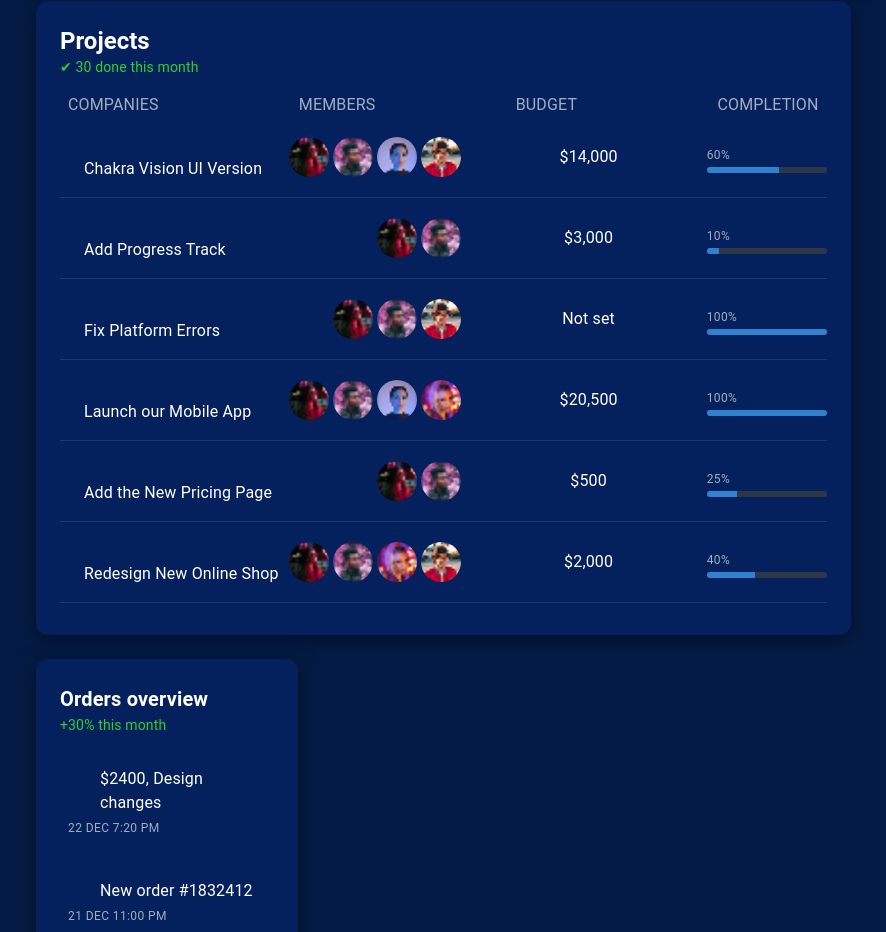
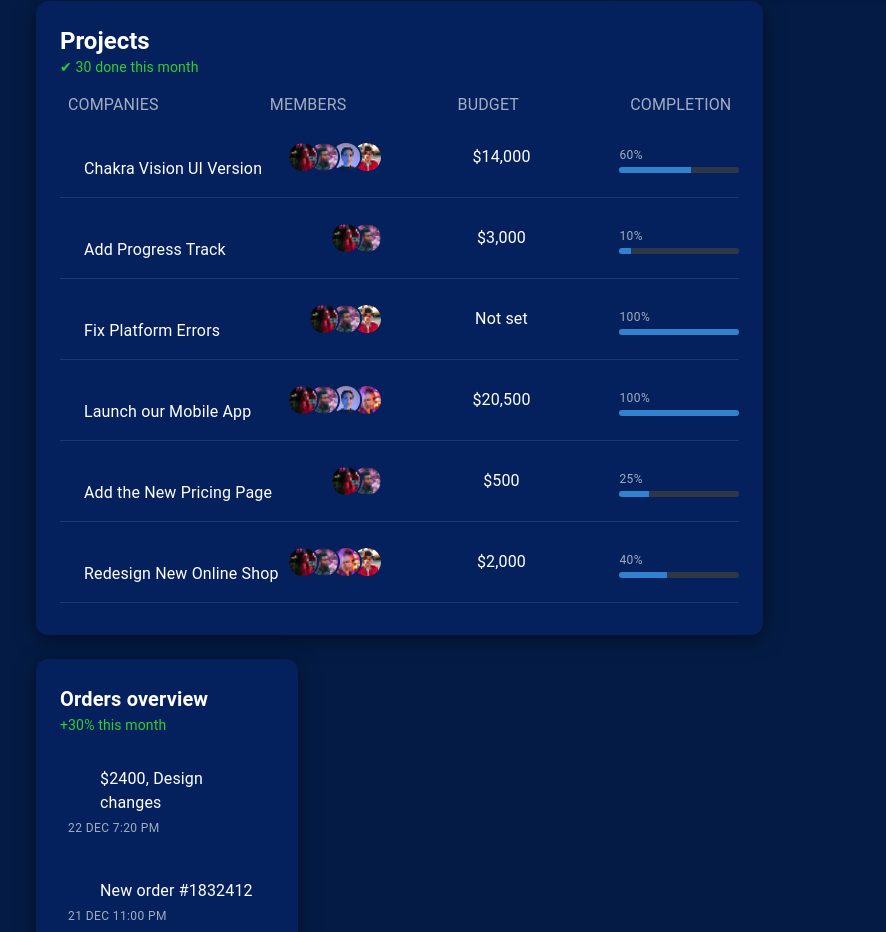
Before and after one commit to Arslan-Ali1/MUI-Project, a React (Vite) app: page / in a window 1280 px wide. Shown: the part 1491-2423 px from the top of the page, without its empty margins (238-1124 px from the left). Built offline with nearby package versions, Linux system fonts and the light colour scheme; some icons are missing.

Commit message:
update: project changes

```diff
--- a/src/dashboard/Content.jsx
+++ b/src/dashboard/Content.jsx
@@ -193,13 +193,19 @@ export default function Content() {
   sx={{
     justifyContent: { xs: "flex-start", md: "center" },
     mt: { xs: 1, md: 0 },
-                      "& .MuiAvatar-root": { marginRight: 1, border: "2px solid #05215d" },
+    "& .MuiAvatar-root": {
+      width: 28,
+      height: 28,
+      border: "2px solid #05215d",
+      marginLeft: -1.3// yahan negative margin diya hai overlap ke liye
+    },
   }}
 >
   {proj.members.map((m, i) => (
     <Avatar key={i} src={m.img} alt={m.name} />
   ))}
 </AvatarGroup>
+
 
                   <Typography
                     sx={{
```
Lines whose indentation alone changed are shown as unchanged.
